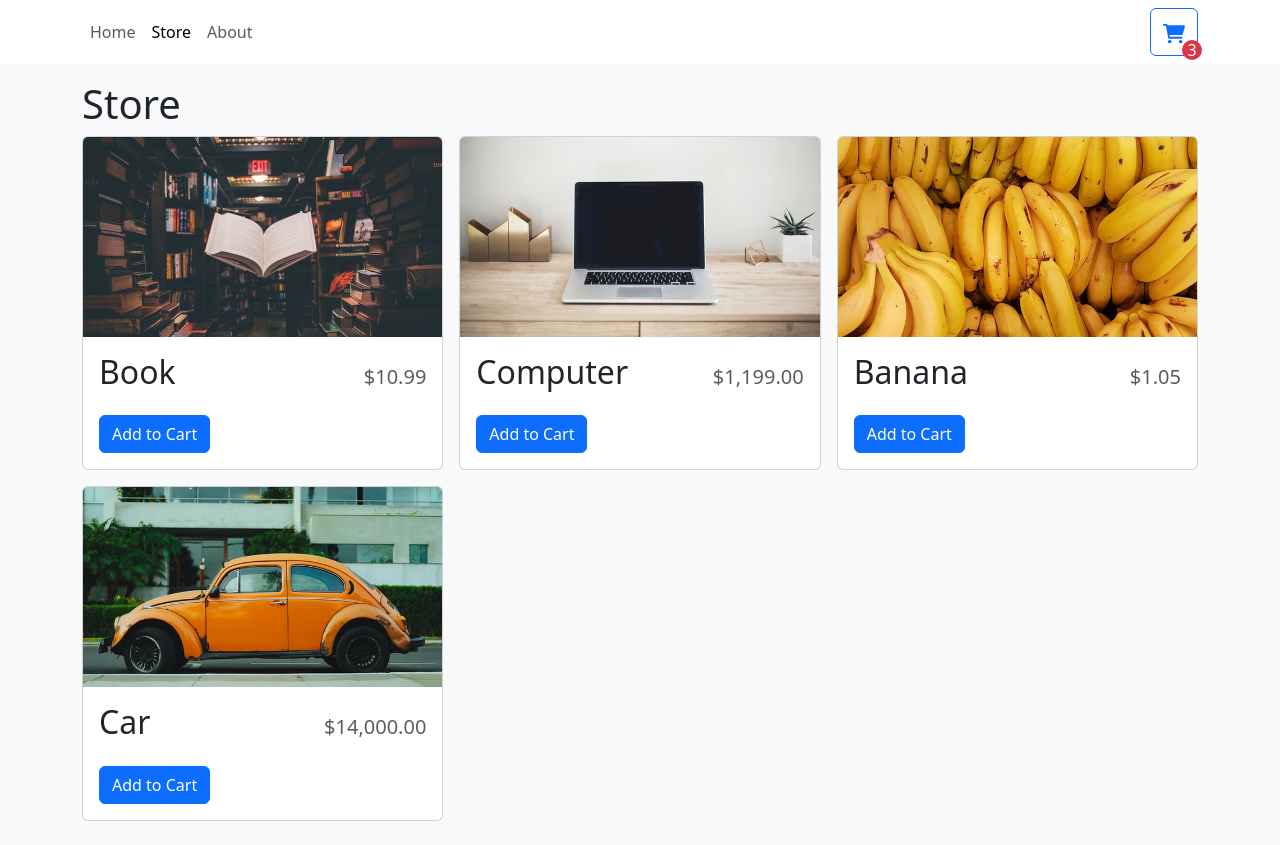
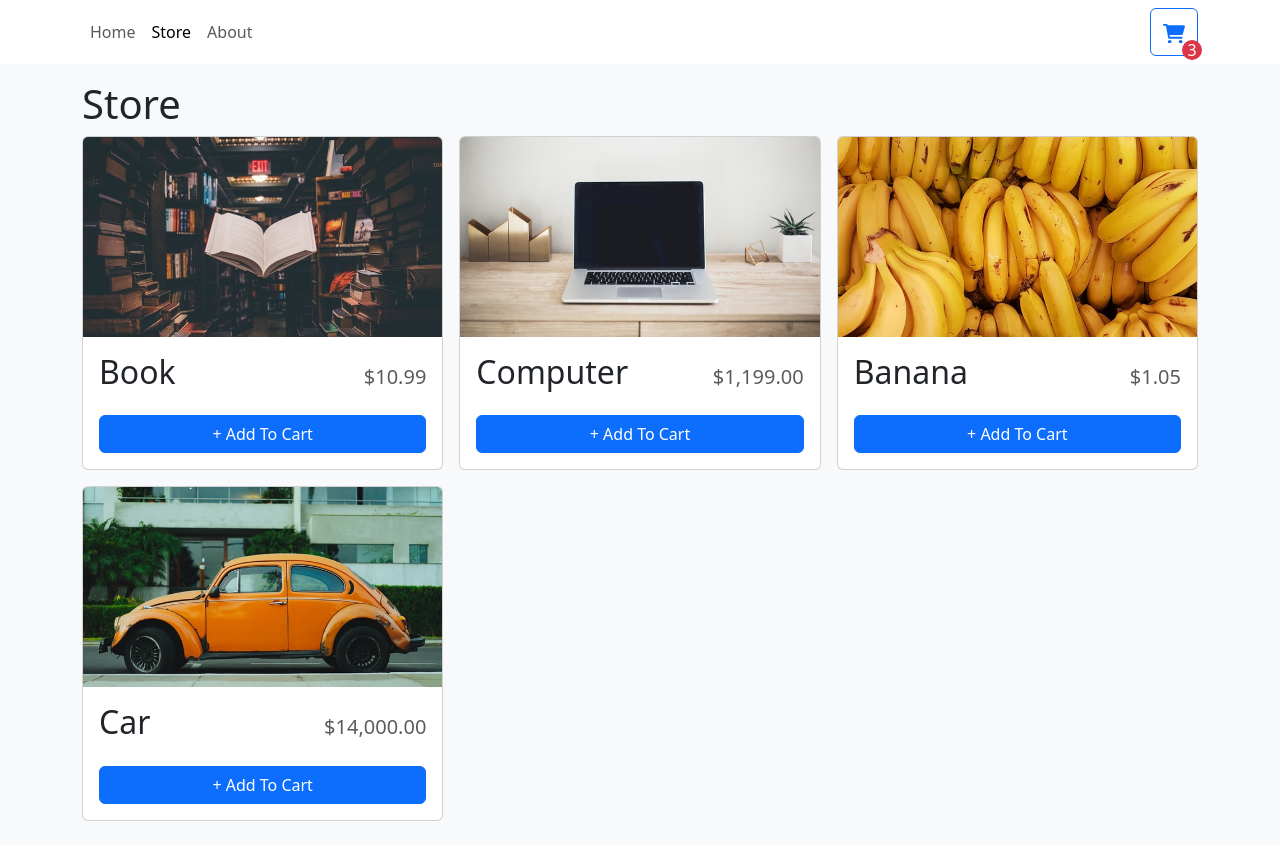
Before and after one commit to HassanKashif-pro/Shopping-Cart-TS-Project, a React (Vite) app: page /store in a window 1280 px wide. Built offline with nearby package versions, Linux system fonts and the light colour scheme.

Commit message:
Added The "Add to cart" button, + and - button and the remove button.

```diff
--- a/src/components/StoreItem.tsx
+++ b/src/components/StoreItem.tsx
@@ -9,6 +9,7 @@
 };
 
 export function StoreItem({ id, imgUrl, name, price }: StoreItemProps) {
+  const quantity = 0;
   return (
     <Card className="h-100">
       <Card.Img
@@ -23,7 +24,28 @@
           <span className="ms-2 text-muted">{formatCurrency(price)}</span>
         </Card.Title>
         <div className="mt-auto">
-          <Button variant="primary">Add to Cart</Button>
+          {quantity === 0 ? (
+            <Button className="w-100">+ Add To Cart</Button>
+          ) : (
+            <div
+              className="d-flex align-items-center flex-column"
+              style={{ gap: ".5rem" }}
+            >
+              <div
+                className="d-flex align-items-center justify-content-center"
+                style={{ gap: ".5rem" }}
+              >
+                <Button>-</Button>
+                <div>
+                  <span className="fs-3">{quantity}</span> in cart
+                </div>
+                <Button>+</Button>
+              </div>
+              <Button variant="danger" size="sm">
+                Remove
+              </Button>
+            </div>
+          )}
         </div>
       </Card.Body>
     </Card>
```
